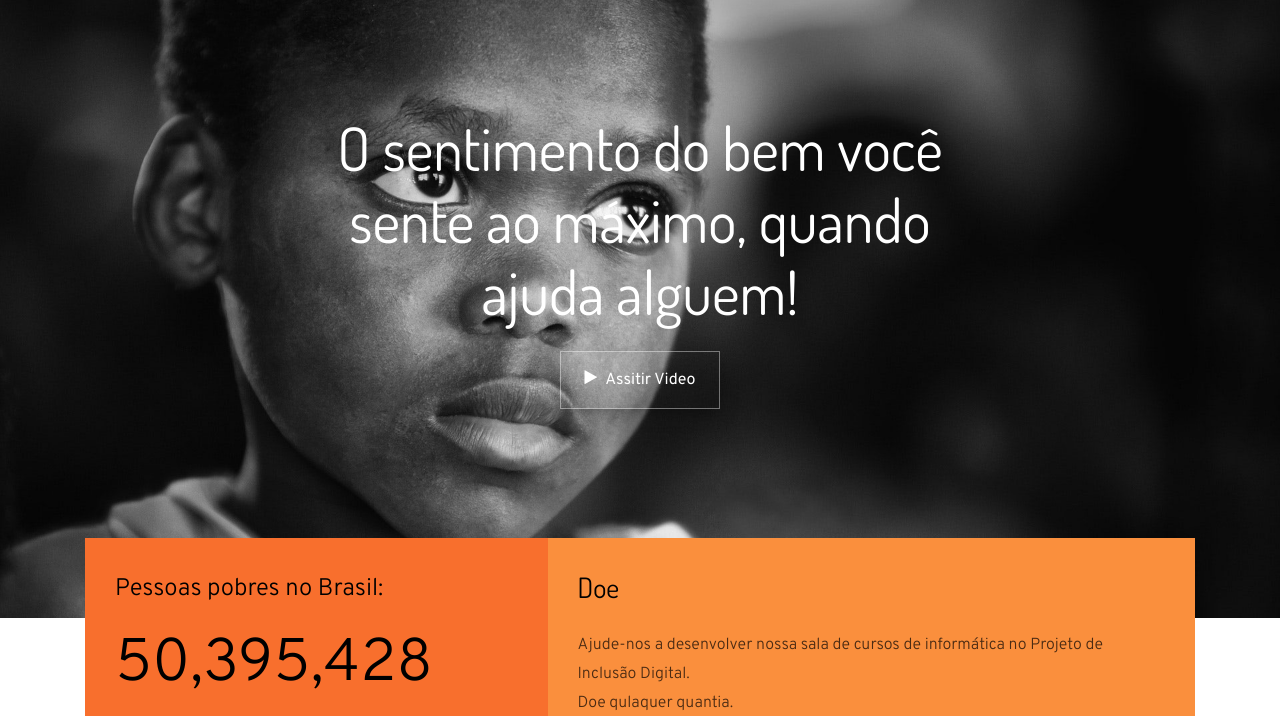
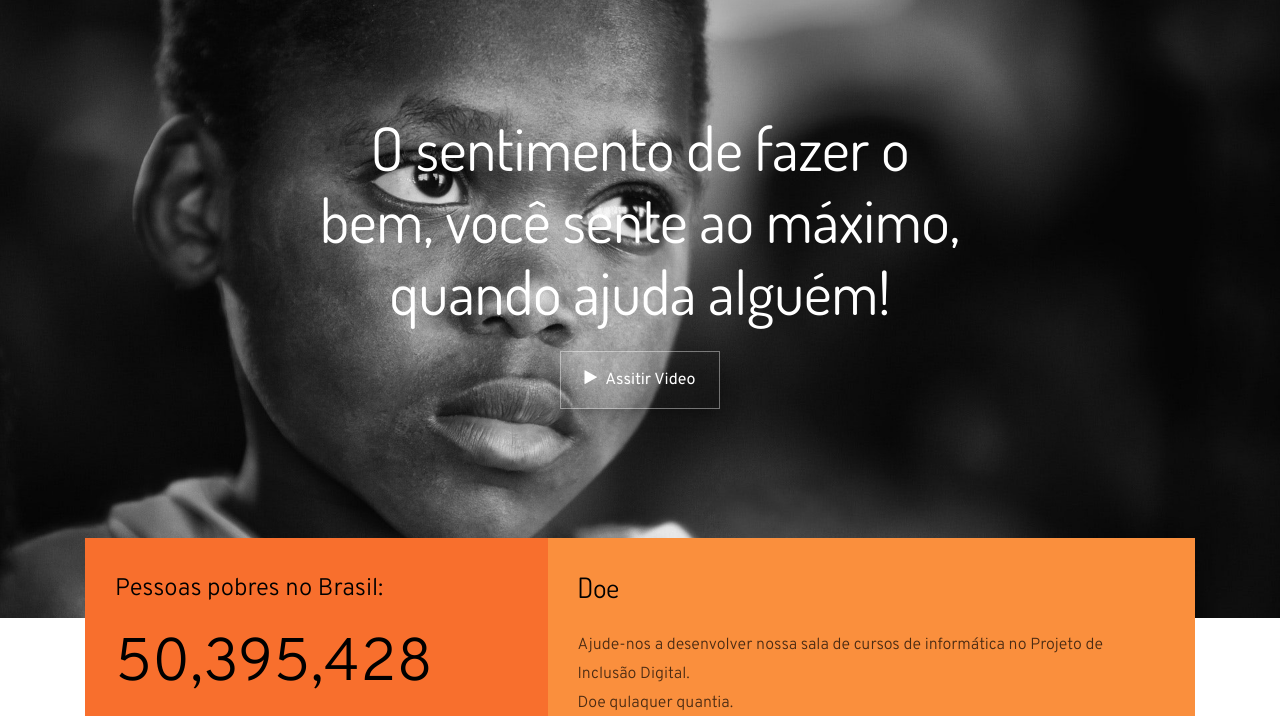
Before and after one commit to wandersonjoner/casadecaridadeong, a plain HTML site: page index.html in a window 1280 px wide. Shown: the part 82-798 px from the top of the page. Drawn offline with Linux system fonts and the light colour scheme; some packages are replaced by stand-ins of ours; no server answers; files whose address does not match are found by name.

Commit message:
segundo commit

```diff
--- a/index.html
+++ b/index.html
@@ -55,7 +55,7 @@
       <div class="container">
         <div class="row no-gutters slider-text align-items-center justify-content-center" data-scrollax-parent="true">
           <div class="col-md-7 ftco-animate text-center" data-scrollax=" properties: { translateY: '70%' }">
-            <h1 class="mb-4" data-scrollax="properties: { translateY: '30%', opacity: 1.6 }">O sentimento do bem você sente ao máximo, quando ajuda alguem!</h1>
+            <h1 class="mb-4" data-scrollax="properties: { translateY: '30%', opacity: 1.6 }">O sentimento de fazer o bem, você sente ao máximo, quando ajuda alguém!</h1>
 
 
             <p data-scrollax="properties: { translateY: '30%', opacity: 1.6 }"><a href="https://www.youtube.com/watch?v=hlY4aR3J7Ks" class="btn btn-white btn-outline-white px-4 py-3 popup-youtube"><span class="icon-play mr-2"></span>Assitir Video</a></p>
```
